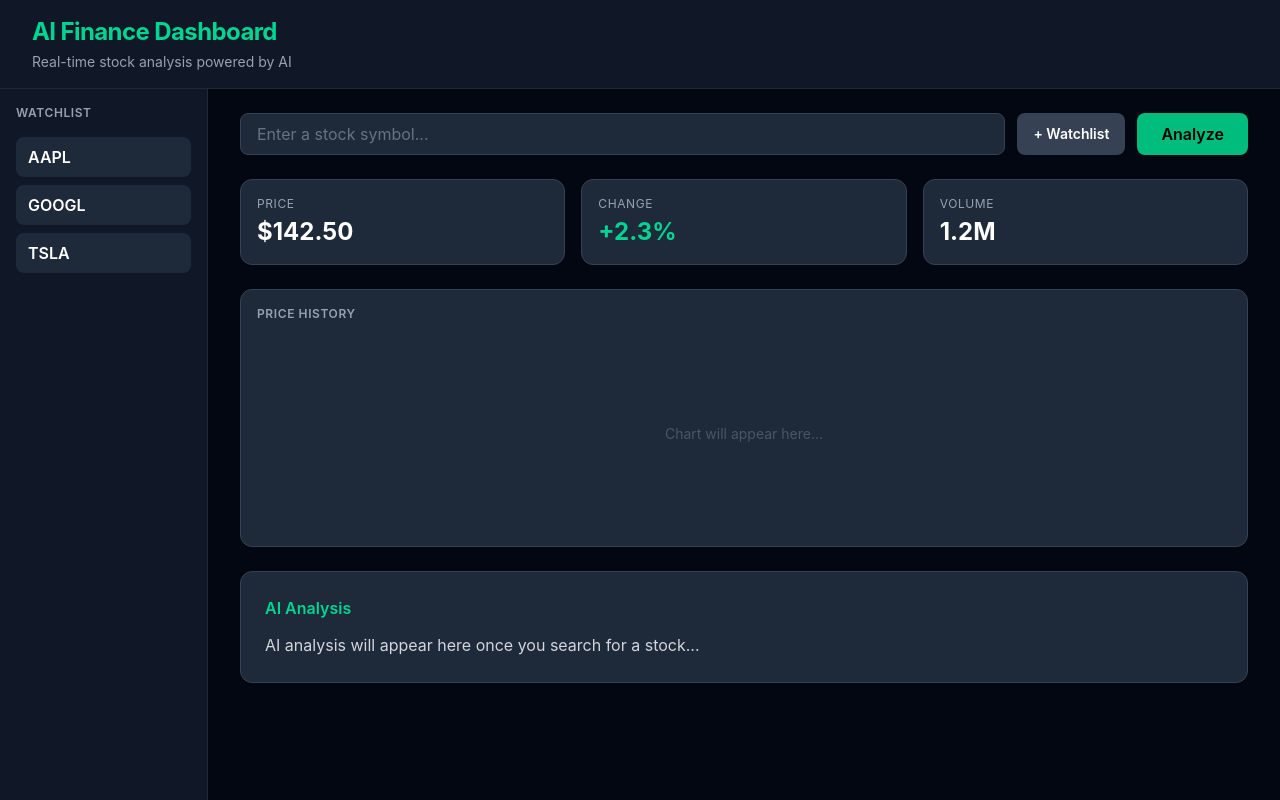
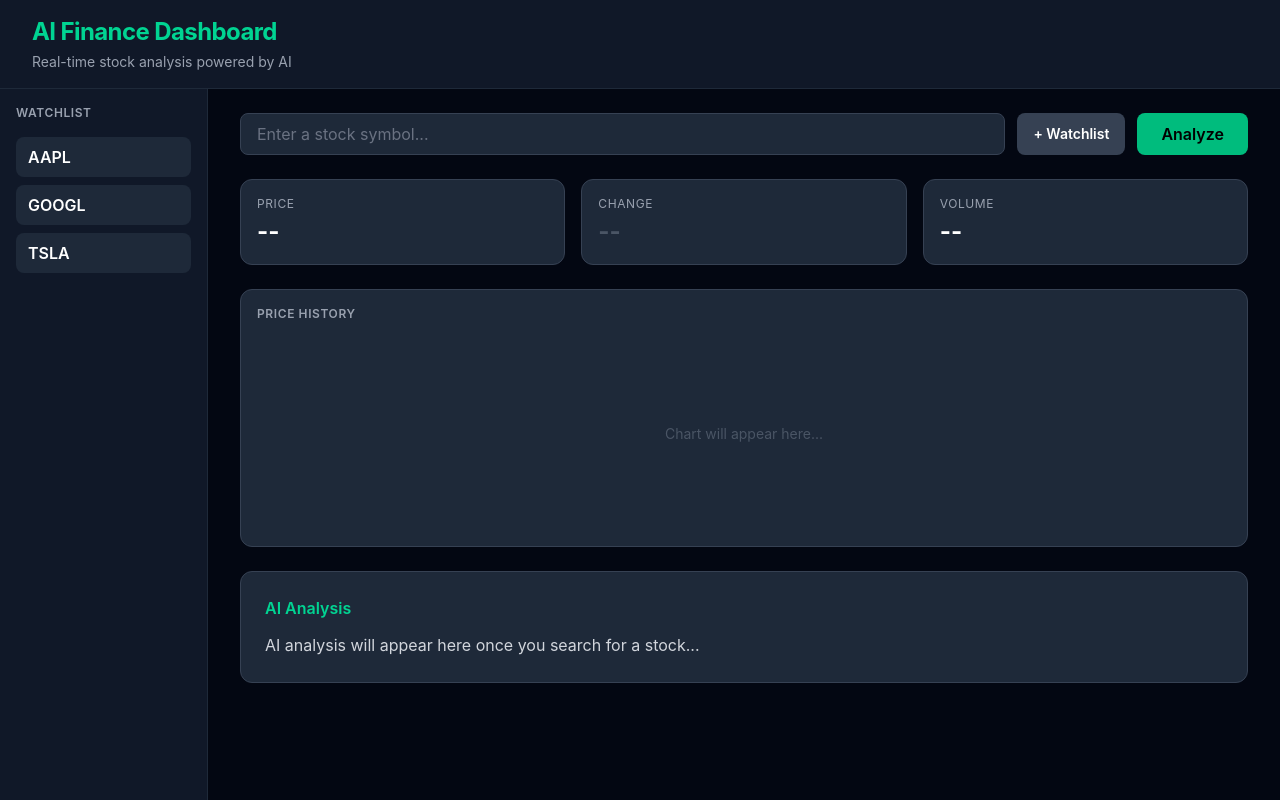
Before and after one commit to ariel240/ai-finance-dashboard, a React (Vite) app: page / in a window 1280 px wide. Built offline with nearby package versions, Linux system fonts and the light colour scheme; no server answers.

Commit message:
feat: connect Alpha Vantage API, update SearchBar and StatsRow with real stock data

```diff
--- a/src/App.tsx
+++ b/src/App.tsx
@@ -55,8 +55,11 @@ function App() {
             searchSymbol={searchSymbol}
             onSearchChange={setSearchSymbol}
             onAddToWatchlist={handleAddToWatchlist}
+            onAnalyze={handleAnalyze}
+            isLoading={isLoading}
           />
-          <StatsRow />
+          <StatsRow
+            quote={quote} />
           <Chart />
           <AIAnalysis />
         </main>
--- a/src/api.ts
+++ b/src/api.ts
@@ -25,3 +25,16 @@ export async function fetchStockQuote(ticker: string): Promise<StockQuote> {
     volume: parseInt(quote['06. volume']),
   };
 }
+
+export function formatVolume(volume: number): string {
+  if (volume >= 1_000_000_000) {
+    return `${(volume / 1_000_000_000).toFixed(1)}B`;
+  }
+  if (volume >= 1_000_000) {
+    return `${(volume / 1_000_000).toFixed(1)}M`;
+  }
+  if (volume >= 1_000) {
+    return `${(volume / 1_000).toFixed(1)}K`;
+  }
+  return volume.toString();
+}
--- a/src/components/SearchBar.tsx
+++ b/src/components/SearchBar.tsx
@@ -2,9 +2,11 @@ interface SearchBarProps {
   searchSymbol: string;
   onSearchChange: (value: string) => void;
   onAddToWatchlist: (ticker: string) => void;
+  onAnalyze: () => void;
+  isLoading: boolean;
 }
 
-function SearchBar({ searchSymbol, onSearchChange, onAddToWatchlist }: SearchBarProps) {
+function SearchBar({ searchSymbol, onSearchChange, onAddToWatchlist, onAnalyze, isLoading }: SearchBarProps) {
   return (
     <div className="flex gap-3 px-8 py-6">
       <input
@@ -19,8 +21,12 @@ function SearchBar({ searchSymbol, onSearchChange, onAddToWatchlist }: SearchBar
         className="bg-gray-700 hover:bg-gray-600 text-white font-semibold px-4 py-2 rounded-lg transition-colors text-sm">
         + Watchlist
       </button>
-      <button className="bg-emerald-500 hover:bg-emerald-400 text-black font-semibold px-6 py-2 rounded-lg transition-colors">
-        Analyze
+      <button
+        onClick={onAnalyze}
+        disabled={isLoading}
+        className="bg-emerald-500 hover:bg-emerald-400 disabled:bg-emerald-900 disabled:text-emerald-700 text-black font-semibold px-6 py-2 rounded-lg transition-colors"
+      >
+        {isLoading ? 'Loading...' : 'Analyze'}
       </button>
     </div>
   );
--- a/src/components/StatsRow.tsx
+++ b/src/components/StatsRow.tsx
@@ -1,18 +1,42 @@
-function StatsRow() {
+import { StockQuote, formatVolume} from '../api';
+
+interface StatsRowProps {
+  quote: StockQuote | null;
+}
+
+interface StatCardProps {
+  label: string;
+  value: string;
+  color?: string;
+}
+
+function StatCard({ label, value, color = 'text-white' }: StatCardProps) {
+  return (
+    <div className="bg-gray-800 rounded-xl p-4 border border-gray-700">
+      <p className="text-gray-400 text-xs uppercase tracking-wider mb-1">{label}</p>
+      <p className={`text-2xl font-bold ${color}`}>{value}</p>
+    </div>
+  );
+}
+
+function StatsRow({ quote }: StatsRowProps) {
+  const isPositive = quote ? quote.change >= 0 : null;
+
   return (
     <div className="grid grid-cols-3 gap-4 px-8 pb-6">
-      <div className="bg-gray-800 rounded-xl p-4 border border-gray-700">
-        <p className="text-gray-400 text-xs uppercase tracking-wider mb-1">Price</p>
-        <p className="text-2xl font-bold text-white">$142.50</p>
-      </div>
-      <div className="bg-gray-800 rounded-xl p-4 border border-gray-700">
-        <p className="text-gray-400 text-xs uppercase tracking-wider mb-1">Change</p>
-        <p className="text-2xl font-bold text-emerald-400">+2.3%</p>
-      </div>
-      <div className="bg-gray-800 rounded-xl p-4 border border-gray-700">
-        <p className="text-gray-400 text-xs uppercase tracking-wider mb-1">Volume</p>
-        <p className="text-2xl font-bold text-white">1.2M</p>
-      </div>
+      <StatCard
+        label="Price"
+        value={quote ? `$${quote.price.toFixed(2)}` : '--'}
+      />
+      <StatCard
+        label="Change"
+        value={quote ? `${isPositive ? '+' : ''}${quote.changePercent.toFixed(2)}%` : '--'}
+        color={quote ? (isPositive ? 'text-emerald-400' : 'text-red-400') : 'text-gray-600'}
+      />
+      <StatCard
+        label="Volume"
+        value={quote ? formatVolume(quote.volume) : '--'}
+      />
     </div>
   );
 }
```
